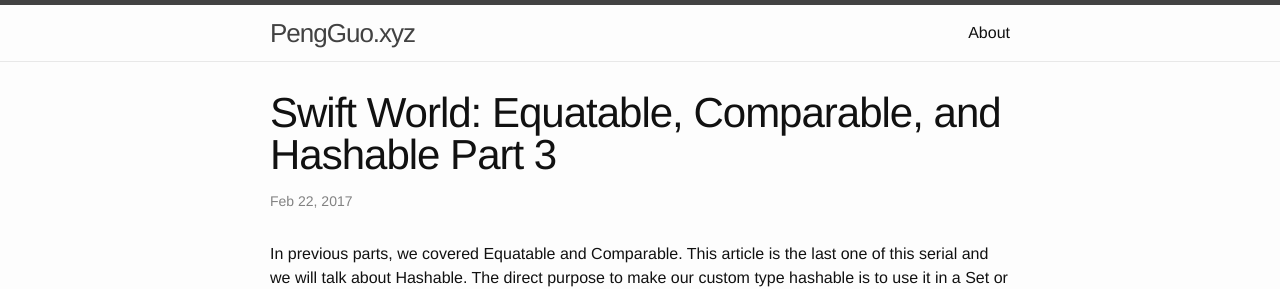
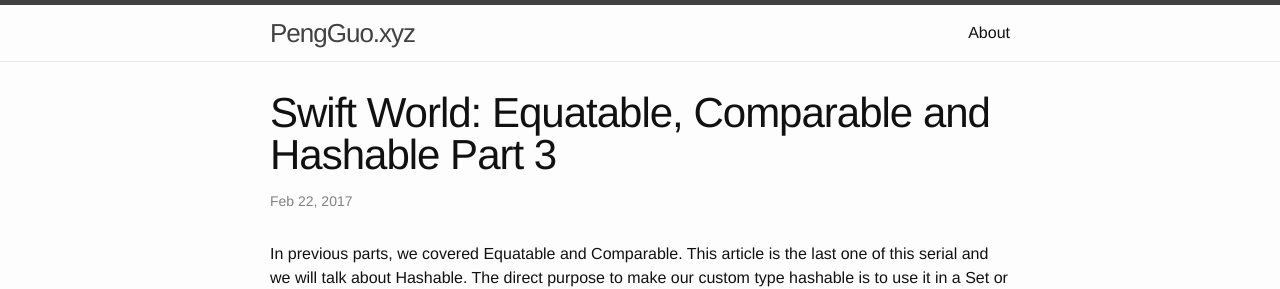
Before and after one commit to GitPeng/GitPeng.github.io, a Jekyll site: the page built from _posts/2017-02-22-Equatable-Comparable-Hashable-In-Swift-3.markdown, in a window 1280 px wide. Shown: the top 289 px of the page. Built offline with Jekyll 4.4.1, drawn with Linux system fonts in a browser that asks for light colours; comment, search, counter and statistics services are not loaded.

```diff
--- a/_posts/2017-02-19-Equatable-Comparable-Hashable-In-Swift-1.markdown
+++ b/_posts/2017-02-19-Equatable-Comparable-Hashable-In-Swift-1.markdown
@@ -1,6 +1,6 @@
 ---
 layout: post
-title:  "Swift World: Equatable, Comparable, and Hashable Part 1"
+title:  "Swift World: Equatable, Comparable and Hashable Part 1"
 date:   2017-02-19 20:00:00
 categories: tutorial
 ---
--- a/_posts/2017-02-21-Equatable-Comparable-Hashable-In-Swift-2.markdown
+++ b/_posts/2017-02-21-Equatable-Comparable-Hashable-In-Swift-2.markdown
@@ -1,6 +1,6 @@
 ---
 layout: post
-title:  "Swift World: Equatable, Comparable, and Hashable Part 2"
+title:  "Swift World: Equatable, Comparable and Hashable Part 2"
 date:   2017-02-21 20:00:00
 categories: tutorial
 ---
--- a/_posts/2017-02-22-Equatable-Comparable-Hashable-In-Swift-3.markdown
+++ b/_posts/2017-02-22-Equatable-Comparable-Hashable-In-Swift-3.markdown
@@ -1,6 +1,6 @@
 ---
 layout: post
-title:  "Swift World: Equatable, Comparable, and Hashable Part 3"
+title:  "Swift World: Equatable, Comparable and Hashable Part 3"
 date:   2017-02-22 20:00:00
 categories: tutorial
 ---
```
